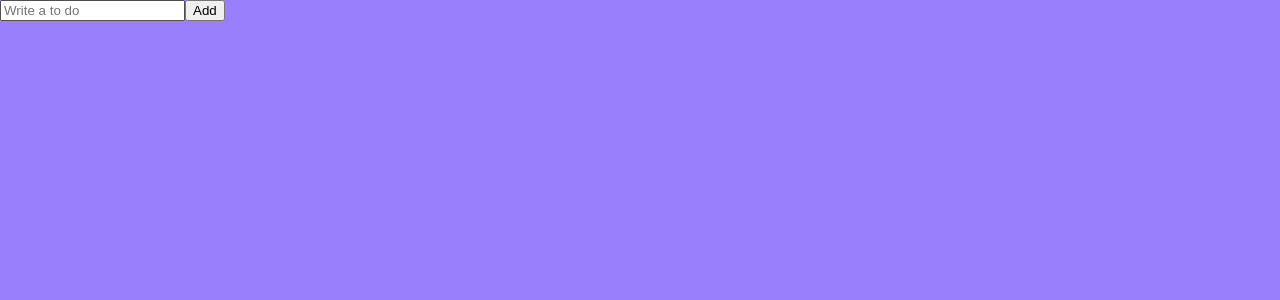
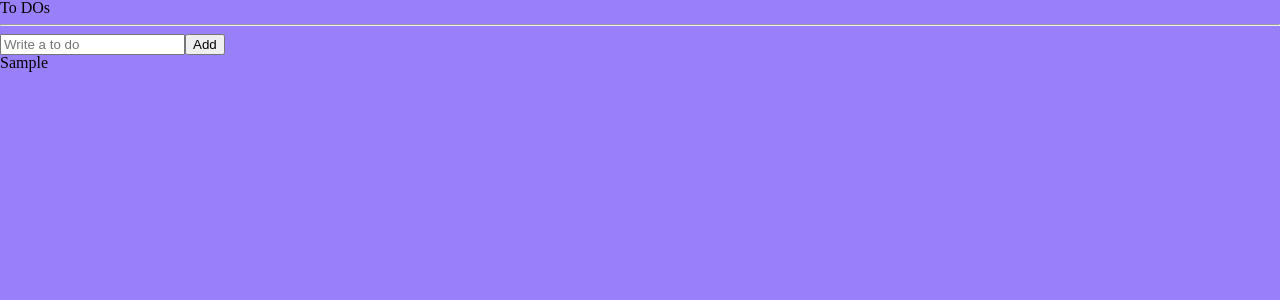
Before and after one commit to guqtls14/nomadreact, a React (Vite) app: page / in a window 1280 px wide. Both pictures are taken after typing "Sample" into the empty fields and a click on the button "Add". Shown: the top 300 px of the page. Built offline with nearby package versions, Linux system fonts and the light colour scheme; a web font is replaced by a local one.

Commit message:
Add to do & useRecoilState

```diff
--- a/src/App.tsx
+++ b/src/App.tsx
@@ -2,7 +2,7 @@
 
 import { Fragment } from "react";
 // Todolist
-import TodoList from "./TodoList";
+import TodoList from "./components/TodoList";
 const GlobalStyle = createGlobalStyle`
 /* http://meyerweb.com/eric/tools/css/reset/
    v2.0 | 20110126
--- a/src/TodoList.tsx
+++ /dev/null
@@ -1,30 +0,0 @@
-import React, { useState } from "react";
-
-import { useForm } from "react-hook-form";
-
-interface IForm {
-  toDo: string;
-}
-
-const TodoList = () => {
-  const { register, handleSubmit, setValue } = useForm<IForm>();
-  const onSubmit = (data: IForm) => {
-    console.log("add to do ", data.toDo);
-    setValue("toDo", "");
-  };
-  return (
-    <div>
-      <form onSubmit={handleSubmit(onSubmit)}>
-        <input
-          {...register("toDo", {
-            required: "Please Write a To Do!",
-          })}
-          placeholder="Write a to do"
-        />
-        <button>Add</button>
-      </form>
-    </div>
-  );
-};
-
-export default TodoList;
--- /dev/null
+++ b/src/components/TodoList.tsx
@@ -0,0 +1,67 @@
+import React, { useState } from "react";
+import {
+  atom,
+  useRecoilState,
+  useRecoilValue,
+  useSetRecoilState,
+} from "recoil";
+import { useForm } from "react-hook-form";
+
+const toDoState = atom<IToDo[]>({
+  key: "toDo",
+  default: [],
+});
+
+interface IForm {
+  toDo: string;
+}
+
+// toDos interface
+interface IToDo {
+  text: string;
+  category: "TO_DO" | "DOING" | "DONE";
+  id: number;
+}
+
+const TodoList = () => {
+  // 밑에 2개를 합친것
+  const [toDos, setToDos] = useRecoilState(toDoState);
+  // recoil state접근
+  // const value = useRecoilValue(toDoState);
+  // // state 상태변화
+  // const modFn = useSetRecoilState(toDoState);
+  const { register, handleSubmit, setValue } = useForm<IForm>();
+  const onSubmit = ({ toDo }: IForm) => {
+    // data.toDo
+    console.log("add to do ", toDo);
+
+    setToDos((prev) => [
+      { text: toDo, category: "TO_DO", id: Date.now() },
+      ...prev,
+    ]);
+    setValue("toDo", "");
+  };
+  console.log("toDos: ", toDos);
+  return (
+    <div>
+      <h1>To DOs</h1>
+      <hr />
+      <form onSubmit={handleSubmit(onSubmit)}>
+        <input
+          {...register("toDo", {
+            required: "Please Write a To Do!",
+          })}
+          placeholder="Write a to do"
+        />
+        <button>Add</button>
+      </form>
+      <ul>
+        {toDos.map((d) => (
+          <li key={d.id}>{d.text}</li>
+        ))}
+      </ul>
+    </div>
+  );
+};
+
+export default TodoList;
```
